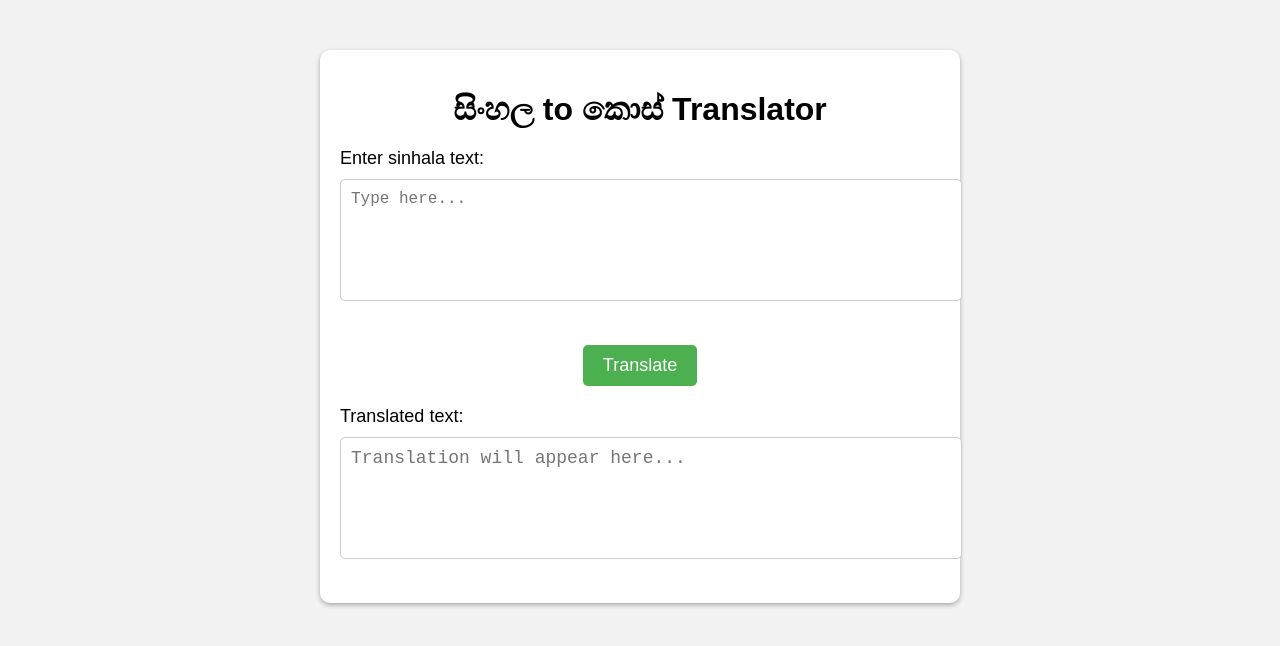
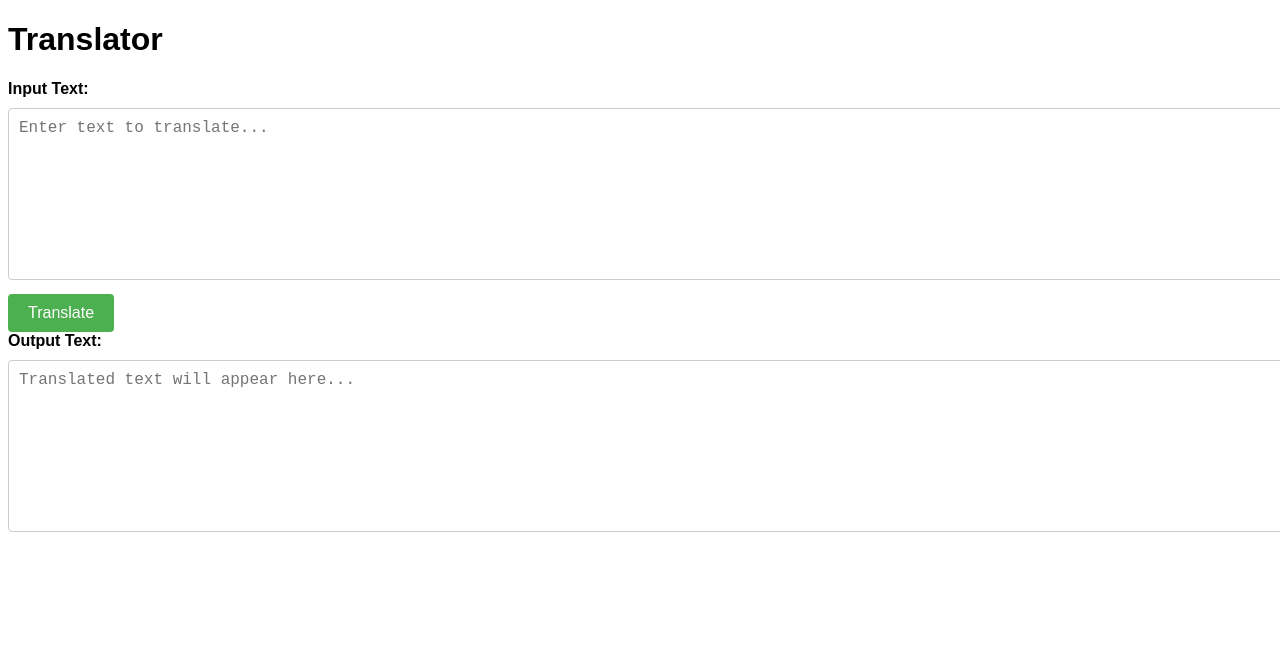
Before and after one commit to OmiduAnjane/Translater-kos, a plain HTML site: page index.html in a window 1280 px wide. Drawn offline with Linux system fonts and the light colour scheme.

Commit message:
Update index.html

```diff
--- a/index.html
+++ b/index.html
@@ -1,12 +1,14 @@
 <!DOCTYPE html>
 
-<html lang="en">
+<html>
 
   <head>
 
+    <title>Translator</title>
+
     <meta charset="UTF-8">
 
-  <title>සිංහල to කොස් Translator</title>
+    <meta name="viewport" content="width=device-width, initial-scale=1.0">
 
     <style>
 
@@ -14,41 +16,15 @@
 
         font-family: Arial, sans-serif;
 
-      background-color: #f2f2f2;
-
-    }
-
-    #translator {
-
-      margin: 50px auto;
-
-      width: 600px;
-
-      background-color: #fff;
-
-      border-radius: 10px;
-
-      padding: 20px;
-
-      box-shadow: 0px 2px 5px rgba(0, 0, 0, 0.3);
-
-    }
-
-    h1 {
-
-      text-align: center;
-
-      margin-bottom: 20px;
-
       }
 
       label {
 
         display: block;
 
-      font-size: 18px;
+        margin-bottom: 10px;
 
-      margin-bottom: 10px;
+        font-weight: bold;
 
       }
 
@@ -56,55 +32,43 @@
 
         width: 100%;
 
-      height: 100px;
+        height: 150px;
+
+        margin-bottom: 10px;
+
+        padding: 10px;
 
         font-size: 16px;
 
-      padding: 10px;
-
-      margin-bottom: 20px;
-
         border: 1px solid #ccc;
 
-      border-radius: 5px;
+        border-radius: 4px;
 
-      resize: none;
+        resize: vertical;
 
       }
 
       button {
 
-      display: block;
+        padding: 10px 20px;
 
-      margin: 20px auto;
+        font-size: 16px;
 
-      font-size: 18px;
+        border: none;
+
+        border-radius: 4px;
 
         background-color: #4CAF50;
 
         color: #fff;
 
-      border: none;
-
-      border-radius: 5px;
-
-      padding: 10px 20px;
-
         cursor: pointer;
 
       }
 
-    #output {
+      button:hover {
 
-      font-size: 18px;
-
-      padding: 10px;
-
-      border: 1px solid #ccc;
-
-      border-radius: 5px;
-
-      resize: none;
+        background-color: #3e8e41;
 
       }
 
@@ -114,41 +78,43 @@
 
   <body>
 
-  <div id="translator">
+    <h1>Translator</h1>
 
-    <h1>සිංහල to කොස් Translator</h1>
+    <label for="input">Input Text:</label>
 
-    <label for="input">Enter sinhala text:</label>
-
-    <textarea id="input" placeholder="Type here..."></textarea>
+    <textarea id="input" placeholder="Enter text to translate..."></textarea>
 
     <button onclick="translate()">Translate</button>
 
-    <label for="output">Translated text:</label>
+    <label for="output">Output Text:</label>
 
-    <textarea id="output" placeholder="Translation will appear here..."></textarea>
-
-  </div>
+    <textarea id="output" placeholder="Translated text will appear here..." readonly></textarea>
 
     <script>
 
       function translate() {
 
-      const input = document.getElementById('input').value;
+        const inputText = document.getElementById("input").value;
 
-      const words = input.split(' ');
+        const words = inputText.split(" ");
 
-      const translatedWords = words.map(word => {
+        let outputText = "";
 
-        const secondLetter = word.charAt(1);
+        for (let i = 0; i < words.length; i++) {
 
-        return word.charAt(0) + 'ස්කො' + secondLetter + word.slice(2);
+          let word = words[i];
 
-      });
+          if (word.length >= 2) {
 
-      const output = translatedWords.join(' ');
+            word = word.slice(0, 1) + "ස්කො" + word.slice(1);
 
-      document.getElementById('output').value = output;
+          }
+
+          outputText += word + " ";
+
+        }
+
+        document.getElementById("output").value = outputText.trim();
 
       }
 
```
Lines whose indentation alone changed are shown as unchanged.
